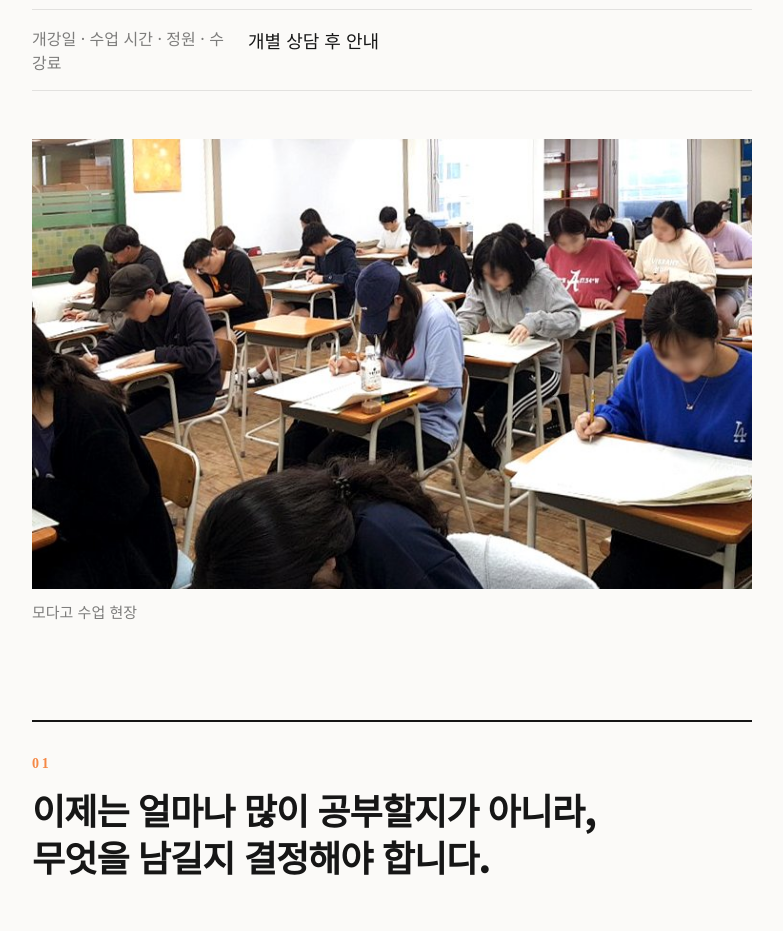
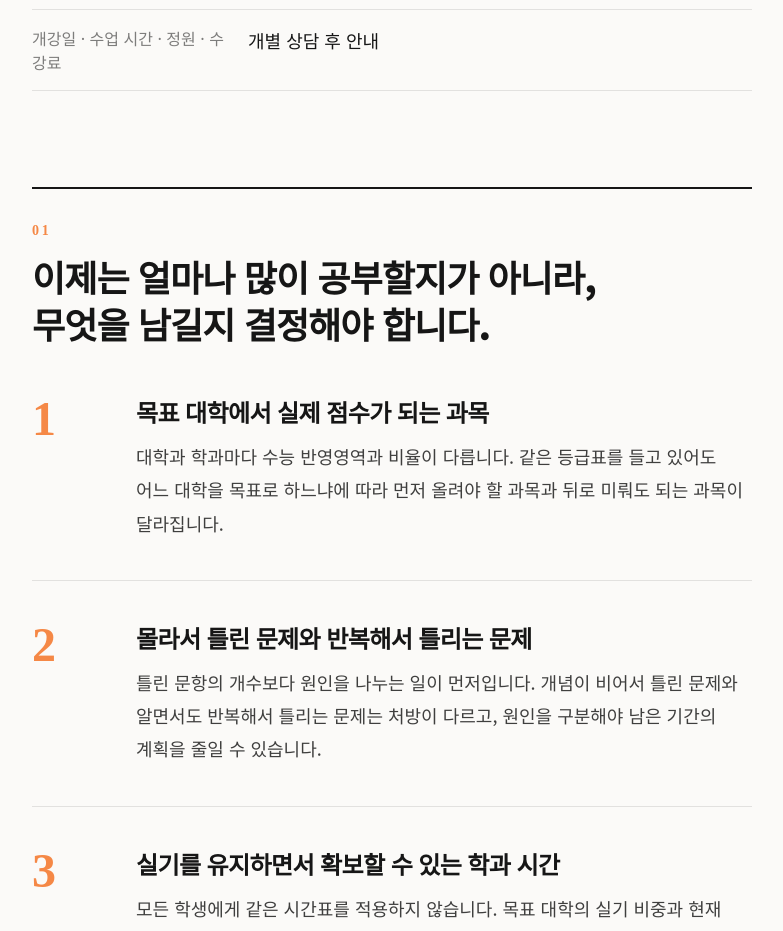
Before and after one commit to gyhan0223/v0-art-academy-website, a Next.js app: page /final in a window 1280 px wide. Shown: the part 940-1871 px from the top of the page, without its empty margins (248-1031 px from the left). Built offline with nearby package versions, Linux system fonts and the light colour scheme.

Commit message:
수능 파이널 랜딩 첫 화면의 수업 현장 사진 제거
Co-Authored-By: Claude Fable 5.1 <noreply@anthropic.com>

```diff
--- a/components/final/FinalLanding.tsx
+++ b/components/final/FinalLanding.tsx
@@ -19,7 +19,6 @@
  * 사이트 전체가 다크 테마라 색은 전부 이 파일 안에서 직접 지정한다.
  */
 
-import Image from "next/image";
 import Link from "next/link";
 import {
   Accordion,
@@ -208,22 +207,6 @@ function Hero() {
             </div>
           ))}
         </dl>
-
-        <figure className="mt-12">
-          <div className="relative aspect-[16/10] w-full overflow-hidden bg-black/5">
-            <Image
-              src="/images/winter/classroom-lecture.jpg"
-              alt="모다고 수업 현장"
-              fill
-              sizes="(max-width: 768px) 100vw, 768px"
-              className="object-cover"
-              priority
-            />
-          </div>
-          <figcaption className="mt-3 text-[15px] text-black/50">
-            모다고 수업 현장
-          </figcaption>
-        </figure>
       </Container>
     </section>
   );
```
